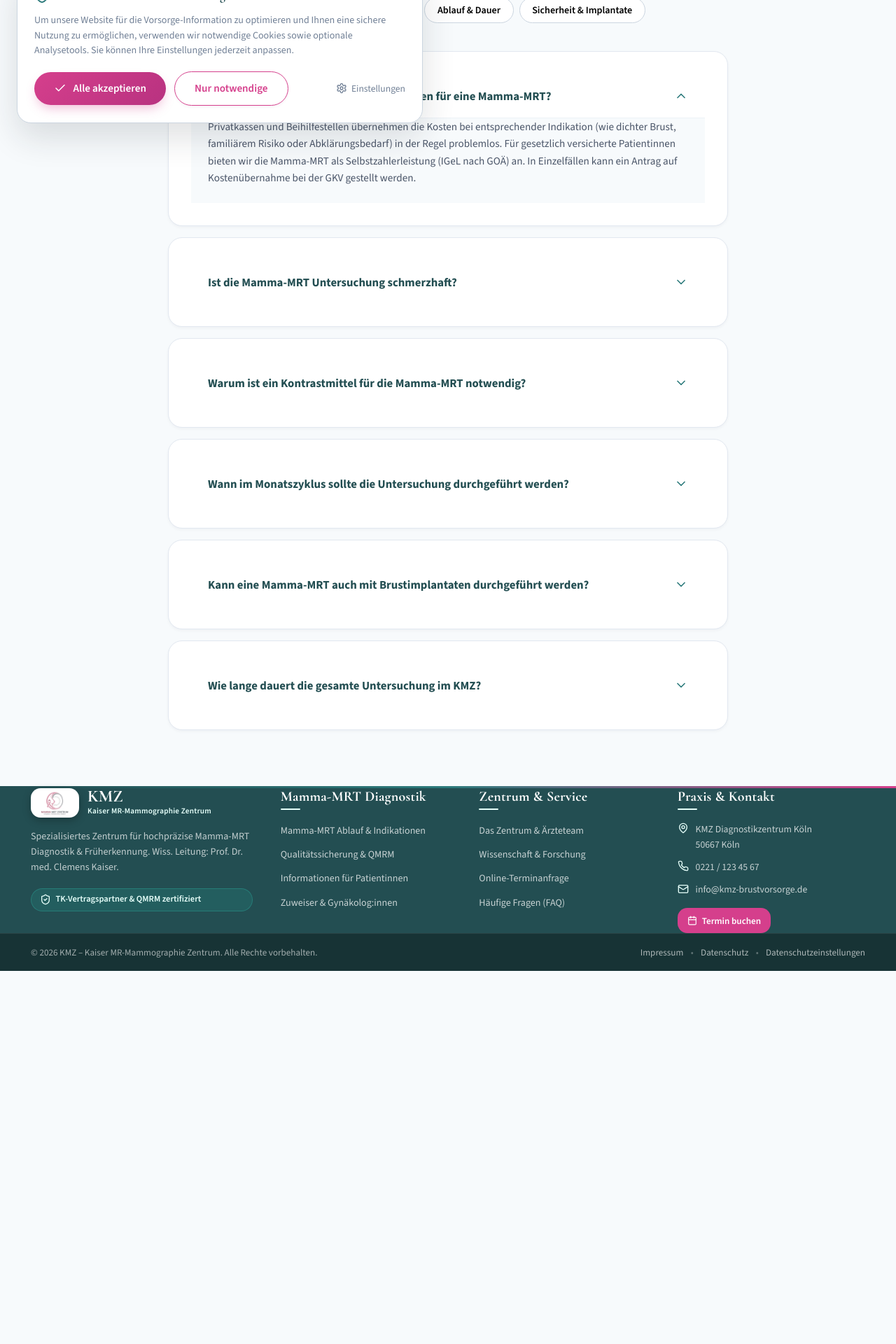
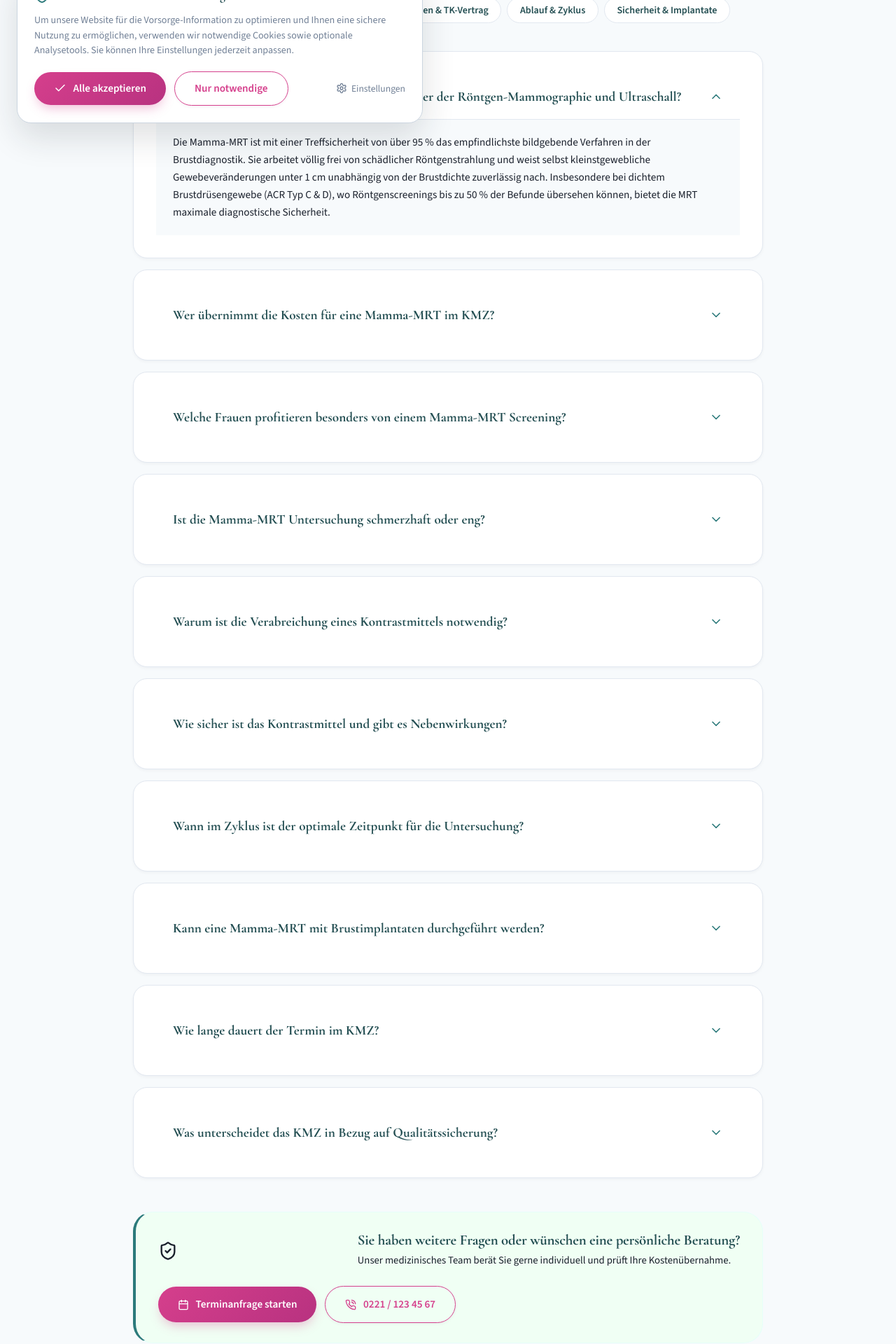
Before and after one commit to kaisercgn-lab/KMZ, a React (Vite) app: page /#/faqs in a window 1280 px wide. Shown: the part 600-2520 px from the top of the page at 70% size. Before the commit the page ends 1987 px from the top, so only its background shows below. Built offline with nearby package versions, Linux system fonts and the light colour scheme.

Commit message:
feat: expand & optimize FAQ page with clinical FAQs from MMZ Mannheim adapted for KMZ & TK contract

```diff
--- a/src/pages/FaqPage.css
+++ b/src/pages/FaqPage.css
@@ -2,7 +2,7 @@
   display: flex;
   flex-direction: column;
   gap: 1.25rem;
-  max-width: 800px;
+  max-width: 900px;
   margin: 0 auto 2.5rem auto;
 }
 
@@ -15,24 +15,27 @@
 
 .cat-btn {
   background: var(--white);
-  border: 1.5px solid var(--neutral-300);
+  border: 1.5px solid var(--line);
   padding: 0.5rem 1.1rem;
   border-radius: var(--radius-full);
   font-size: 0.88rem;
   font-weight: 600;
+  color: var(--teal-dark);
   cursor: pointer;
-  transition: var(--transition);
+  transition: all 0.2s ease;
 }
 
 .cat-btn:hover, .cat-btn.active {
-  background: var(--teal-600);
+  background: var(--teal-dark);
   color: var(--white);
-  border-color: var(--teal-600);
+  border-color: var(--teal-dark);
+}
+
+.max-w-900 {
+  max-width: 900px;
 }
 
 .faq-accordion-list {
-  max-width: 800px;
-  margin: 0 auto;
   display: flex;
   flex-direction: column;
   gap: 1rem;
@@ -41,7 +44,8 @@
 .faq-accordion-item {
   padding: 0;
   overflow: hidden;
-  border: 1px solid var(--neutral-200);
+  border: 1px solid var(--line);
+  border-radius: var(--radius-lg);
 }
 
 .faq-question-btn {
@@ -54,16 +58,18 @@
   justify-content: space-between;
   text-align: left;
   cursor: pointer;
+  gap: 1rem;
 }
 
 .faq-question-text {
-  font-size: 1.05rem;
+  font-family: 'Cormorant Garamond', serif;
+  font-size: 1.2rem;
   font-weight: 700;
-  color: var(--primary-900);
+  color: var(--teal-dark);
 }
 
 .faq-chevron {
-  color: var(--teal-600);
+  color: var(--teal);
   transition: transform 0.3s ease;
   flex-shrink: 0;
 }
@@ -73,10 +79,59 @@
 }
 
 .faq-answer-pane {
-  padding: 0 1.5rem 1.5rem 1.5rem;
+  padding: 1.25rem 1.5rem;
   font-size: 0.95rem;
-  color: var(--neutral-700);
-  line-height: 1.6;
-  border-top: 1px solid var(--neutral-100);
-  background: var(--neutral-50);
+  color: var(--ink);
+  line-height: 1.65;
+  border-top: 1px solid var(--line);
+  background: var(--stone);
 }
+
+.faq-help-box {
+  display: flex;
+  align-items: center;
+  justify-content: space-between;
+  gap: 1.5rem;
+  flex-wrap: wrap;
+  background: var(--teal-50);
+  border: 1px solid var(--teal-100);
+  border-left: 4px solid var(--teal);
+  padding: 1.75rem 2rem;
+  border-radius: var(--radius-xl);
+  max-width: 900px;
+  margin: 3rem auto 0 auto;
+}
+
+.faq-help-box h4 {
+  font-family: 'Cormorant Garamond', serif;
+  font-size: 1.3rem;
+  font-weight: 700;
+  color: var(--teal-dark);
+  margin-bottom: 0.25rem;
+}
+
+.faq-help-box p {
+  font-size: 0.92rem;
+  color: var(--ink);
+  margin: 0;
+}
+
+.faq-help-actions {
+  display: flex;
+  gap: 0.75rem;
+  align-items: center;
+}
+
+@media (max-width: 768px) {
+  .faq-help-box {
+    flex-direction: column;
+    align-items: flex-start;
+  }
+  .faq-help-actions {
+    width: 100%;
+    flex-direction: column;
+  }
+  .faq-help-actions .btn {
+    width: 100%;
+  }
+}
--- a/src/pages/FaqPage.tsx
+++ b/src/pages/FaqPage.tsx
@@ -1,50 +1,75 @@
 import React, { useState } from 'react';
-import { HelpCircle, ChevronDown, Search, ShieldCheck } from 'lucide-react';
+import { HelpCircle, ChevronDown, Search, ShieldCheck, PhoneCall, Calendar } from 'lucide-react';
+import { Link } from 'react-router-dom';
 import './FaqPage.css';
 
 interface FaqItem {
   id: number;
   question: string;
   answer: string;
-  category: 'kosten' | 'ablauf' | 'sicherheit';
+  category: 'kosten' | 'ablauf' | 'sicherheit' | 'indikationen';
 }
 
 const faqData: FaqItem[] = [
   {
     id: 1,
-    question: 'Übernimmt meine Krankenkasse die Kosten für eine Mamma-MRT?',
-    answer: 'Privatkassen und Beihilfestellen übernehmen die Kosten bei entsprechender Indikation (wie dichter Brust, familiärem Risiko oder Abklärungsbedarf) in der Regel problemlos. Für gesetzlich versicherte Patientinnen bieten wir die Mamma-MRT als Selbstzahlerleistung (IGeL nach GOÄ) an. In Einzelfällen kann ein Antrag auf Kostenübernahme bei der GKV gestellt werden.',
+    question: 'Welche Vorteile hat die Mamma-MRT gegenüber der Röntgen-Mammographie und Ultraschall?',
+    answer: 'Die Mamma-MRT ist mit einer Treffsicherheit von über 95 % das empfindlichste bildgebende Verfahren in der Brustdiagnostik. Sie arbeitet völlig frei von schädlicher Röntgenstrahlung und weist selbst kleinstgewebliche Gewebeveränderungen unter 1 cm unabhängig von der Brustdichte zuverlässig nach. Insbesondere bei dichtem Brustdrüsengewebe (ACR Typ C & D), wo Röntgenscreenings bis zu 50 % der Befunde übersehen können, bietet die MRT maximale diagnostische Sicherheit.',
+    category: 'indikationen'
+  },
+  {
+    id: 2,
+    question: 'Wer übernimmt die Kosten für eine Mamma-MRT im KMZ?',
+    answer: 'Für Versicherte der Techniker Krankenkasse (TK) werden die Kosten im Rahmen unseres Selektivvertrags mit der QMRM GmbH bei dichtem Gewebe (ACR C/D) oder familiärem Risiko zu 100 % von der TK übernommen. Private Krankenversicherungen und Beihilfestellen erstatten die Mamma-MRT bei medizinischer Indikation ebenfalls lückenlos. Gesetzlich versicherten Patientinnen anderer Kassen bieten wir die Mamma-MRT als Selbstzahlerleistung (IGeL nach GOÄ) an.',
     category: 'kosten'
   },
   {
-    id: 2,
-    question: 'Ist die Mamma-MRT Untersuchung schmerzhaft?',
-    answer: 'Nein, absolut nicht. Anders als bei der herkömmlichen Mammographie wird die Brust während der MRT-Untersuchung nicht komprimiert oder gequetscht. Sie liegen entspannt auf dem Bauch, und die Brust ruht schmerzfrei in einer abgepolsterten Spulenaussparung.',
-    category: 'ablauf'
-  },
-  {
     id: 3,
-    question: 'Warum ist ein Kontrastmittel für die Mamma-MRT notwendig?',
-    answer: 'Das MRT-Kontrastmittel (Gadolinium) ist essenziell, weil bösartige Gewebeveränderungen (Tumore) vermehrt neue Blutgefäße bilden und Kontrastmittel schneller anreichern als gesundes Drüsengewebe. Dadurch werden selbst millimeterkleine Karzinome hochpräzise sichtbar.',
-    category: 'sicherheit'
+    question: 'Welche Frauen profitieren besonders von einem Mamma-MRT Screening?',
+    answer: 'Ein Mamma-MRT empfiehlt sich besonders für Frauen mit dichtem Brustdrüsengewebe (ACR C & D, betrifft ca. 45 % aller Frauen), Frauen mit familiärer/genetischer Vorbelastung (z. B. BRCA1/2-Genmutation), Trägerinnen von Brustimplantaten sowie für Frauen, die eine präzise Krebsfrüherkennung ohne Strahlenbelastung wünschen.',
+    category: 'indikationen'
   },
   {
     id: 4,
-    question: 'Wann im Monatszyklus sollte die Untersuchung durchgeführt werden?',
-    answer: 'Bei Frauen vor den Wechseljahren ist der optimale Untersuchungszeitraum zwischen dem 7. und 14. Zyklustag (gemessen ab dem ersten Tag der letzten Regelblutung). In dieser Phase ist das Drüsengewebe am wenigsten durch körpereigene Hormone beeinflusst.',
+    question: 'Ist die Mamma-MRT Untersuchung schmerzhaft oder eng?',
+    answer: 'Nein, die Untersuchung ist völlig schmerzfrei. Im Gegensatz zur Röntgen-Mammographie wird die Brust nicht gequetscht oder komprimiert. Sie liegen entspannt auf dem Bauch in einer abgepolsterten Spezial-Brustspule. Unsere modernen 3-Tesla-MRT-Geräte verfügen zudem über einen sehr breiten Tunnel mit angenehmer Belüftung. Auf Wunsch spielen wir Ihre Lieblingsmusik über Kopfhörer ein.',
     category: 'ablauf'
   },
   {
     id: 5,
-    question: 'Kann eine Mamma-MRT auch mit Brustimplantaten durchgeführt werden?',
-    answer: 'Ja, sehr gut! Die Mamma-MRT ist die bevorzugte Untersuchungsmethode bei Frauen mit Silikonimplantaten, da sie sowohl das Drüsengewebe hinter dem Implantat als auch die Hülle und Integrität des Implantats scharf darstellen kann.',
+    question: 'Warum ist die Verabreichung eines Kontrastmittels notwendig?',
+    answer: 'Bösartige Tumore benötigen für ihr Wachstum neue Blutgefäße (Neovaskularisation), die das MRT-Kontrastmittel deutlich schneller anreichern als gesundes Gewebe. Das Gadolinium-haltige Kontrastmittel macht dadurch selbst millimeterkleine Krebsfrüherkennungssignale im MRT leuchtend sichtbar.',
     category: 'sicherheit'
   },
   {
     id: 6,
-    question: 'Wie lange dauert die gesamte Untersuchung im KMZ?',
-    answer: 'Die reine Messzeit im MRT-Gerät beträgt ca. 15 bis 20 Minuten. Inklusive Vorbesprechung, Ausfüllen des Anamnesebogens und dem anschließenden Befundgespräch sollten Sie etwa 45 bis 60 Minuten einplanen.',
+    question: 'Wie sicher ist das Kontrastmittel und gibt es Nebenwirkungen?',
+    answer: 'Das im KMZ genutzte MRT-Kontrastmittel ist äußerst sicher und gehört zu den am besten untersuchten Medikamenten der Radiologie. Unverträglichkeiten sind extrem selten. Das Kontrastmittel wird innerhalb weniger Stunden vollständig und spurlos über die Nieren ausgeschieden.',
+    category: 'sicherheit'
+  },
+  {
+    id: 7,
+    question: 'Wann im Zyklus ist der optimale Zeitpunkt für die Untersuchung?',
+    answer: 'Bei Frauen vor den Wechseljahren sollte die Mamma-MRT idealerweise zwischen dem 7. und 14. Tag des Menstruationszyklus stattfinden (gezählt ab dem 1. Tag der Regelblutung). In dieser Phase ist der hormonelle Einfluss auf das Brustdrüsengewebe am geringsten, was die Beurteilbarkeit optimiert.',
     category: 'ablauf'
+  },
+  {
+    id: 8,
+    question: 'Kann eine Mamma-MRT mit Brustimplantaten durchgeführt werden?',
+    answer: 'Ja, die Mamma-MRT gilt als Goldstandard zur Beurteilung von Brustimplantaten. Sie kann sowohl das Drüsengewebe hinter dem Implantat ohne Schattenbildung beurteilen als auch die Hülle und Dichtigkeit des Silikonimplantats selbst auf feinste Risse (Rupturen) untersuchen.',
+    category: 'sicherheit'
+  },
+  {
+    id: 9,
+    question: 'Wie lange dauert der Termin im KMZ?',
+    answer: 'Die eigentliche Messung im MRT-Gerät dauert nur etwa 15 bis 20 Minuten. Insgesamt sollten Sie für das Vorgespräch, die Vorbereitung und die anschließende persönliche Befundbesprechung mit unserem Spezialistenteam ca. 45 bis 60 Minuten einplanen.',
+    category: 'ablauf'
+  },
+  {
+    id: 10,
+    question: 'Was unterscheidet das KMZ in Bezug auf Qualitätssicherung?',
+    answer: 'Das KMZ arbeitet nach den strengen Kriterien der QMRM GmbH (Kaiser MRT-Zertifizierung GmbH). Jede Aufnahme wird nach dem Doppelbefundungsprinzip von zwei zertifizierten Brustdiagnostiker:innen unabhängig befundet, und unsere Geräte entsprechen den höchsten 3-Tesla-Standards.',
+    category: 'indikationen'
   }
 ];
 
@@ -66,11 +91,11 @@ export const FaqPage: React.FC = () => {
         <div className="container">
           <div className="section-tag">
             <HelpCircle size={16} />
-            <span>Fragen & Antworten</span>
+            <span>Fragen &amp; Antworten</span>
           </div>
           <h1 className="page-title">Häufig gestellte Fragen (FAQ)</h1>
           <p className="page-description">
-            Hier finden Sie Antworten auf die wichtigsten Fragen rund um Mamma-MRT, Kostenübernahme, Ablauf und Sicherheit.
+            Hier finden Sie wissenschaftlich fundierte und verständliche Antworten auf alle wichtigen Fragen zu Mamma-MRT, Kostenübernahme, Ablauf und Diagnostiksicherheit.
           </p>
         </div>
       </section>
@@ -82,7 +107,7 @@ export const FaqPage: React.FC = () => {
             <Search size={18} className="search-icon" />
             <input
               type="text"
-              placeholder="Frage suchen..."
+              placeholder="Suchen Sie nach Stichworten wie 'Kosten', 'Zyklus', 'Implantat'..."
               value={search}
               onChange={(e) => setSearch(e.target.value)}
               className="search-input"
@@ -94,31 +119,37 @@ export const FaqPage: React.FC = () => {
               className={`cat-btn ${category === 'all' ? 'active' : ''}`}
               onClick={() => setCategory('all')}
             >
-              Alle Fragen
+              Alle Fragen ({faqData.length})
+            </button>
+            <button
+              className={`cat-btn ${category === 'indikationen' ? 'active' : ''}`}
+              onClick={() => setCategory('indikationen')}
+            >
+              Vorteile &amp; Indikationen
             </button>
             <button
               className={`cat-btn ${category === 'kosten' ? 'active' : ''}`}
               onClick={() => setCategory('kosten')}
             >
-              Kosten & Kasse
+              Kosten &amp; TK-Vertrag
             </button>
             <button
               className={`cat-btn ${category === 'ablauf' ? 'active' : ''}`}
               onClick={() => setCategory('ablauf')}
             >
-              Ablauf & Dauer
+              Ablauf &amp; Zyklus
             </button>
             <button
               className={`cat-btn ${category === 'sicherheit' ? 'active' : ''}`}
               onClick={() => setCategory('sicherheit')}
             >
-              Sicherheit & Implantate
+              Sicherheit &amp; Implantate
             </button>
           </div>
         </div>
 
         {/* Accordion List */}
-        <div className="faq-accordion-list">
+        <div className="faq-accordion-list max-w-900 m-auto">
           {filteredFaqs.map((faq) => {
             const isOpen = openId === faq.id;
             return (
@@ -145,6 +176,25 @@ export const FaqPage: React.FC = () => {
             </div>
           )}
         </div>
+
+        {/* Contact Banner */}
+        <div className="faq-help-box mt-5">
+          <ShieldCheck size={28} className="text-teal" />
+          <div>
+            <h4>Sie haben weitere Fragen oder wünschen eine persönliche Beratung?</h4>
+            <p>Unser medizinisches Team berät Sie gerne individuell und prüft Ihre Kostenübernahme.</p>
+          </div>
+          <div className="faq-help-actions">
+            <Link to="/terminanfrage" className="btn btn-primary">
+              <Calendar size={16} />
+              <span>Terminanfrage starten</span>
+            </Link>
+            <a href="tel:02211234567" className="btn btn-outline">
+              <PhoneCall size={16} />
+              <span>0221 / 123 45 67</span>
+            </a>
+          </div>
+        </div>
       </section>
     </div>
   );
```
